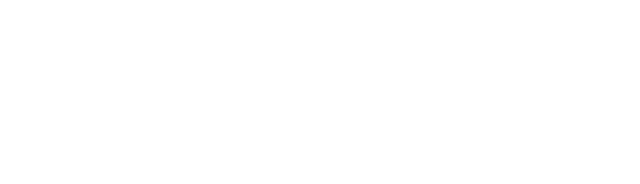
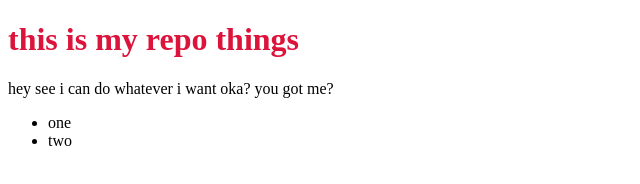
Before and after one commit to shaker09/my-first-repo-restart, a plain HTML site: page index.html in a window 1280 px wide. Shown: the whole page, without its empty margins (0-640 px from the left). Drawn offline with Linux system fonts and the light colour scheme.

Commit message:
style added

```diff
--- a/index.html
+++ b/index.html
@@ -5,8 +5,14 @@
     <meta http-equiv="X-UA-Compatible" content="IE=edge">
     <meta name="viewport" content="width=device-width, initial-scale=1.0">
     <title>My-first-repo-restart</title>
+    <link rel="stylesheet" href="style.css">
 </head>
 <body>
-
+    <h1>this is my repo things </h1>
+    <p>hey see i can do whatever i want oka? you got me?</p>
+    <ul>
+        <li>one</li>
+        <li>two</li>
+    </ul>
 </body>
 </html>
--- /dev/null
+++ b/style.css
@@ -0,0 +1,3 @@
+h1{
+    color: crimson;
+}
```
